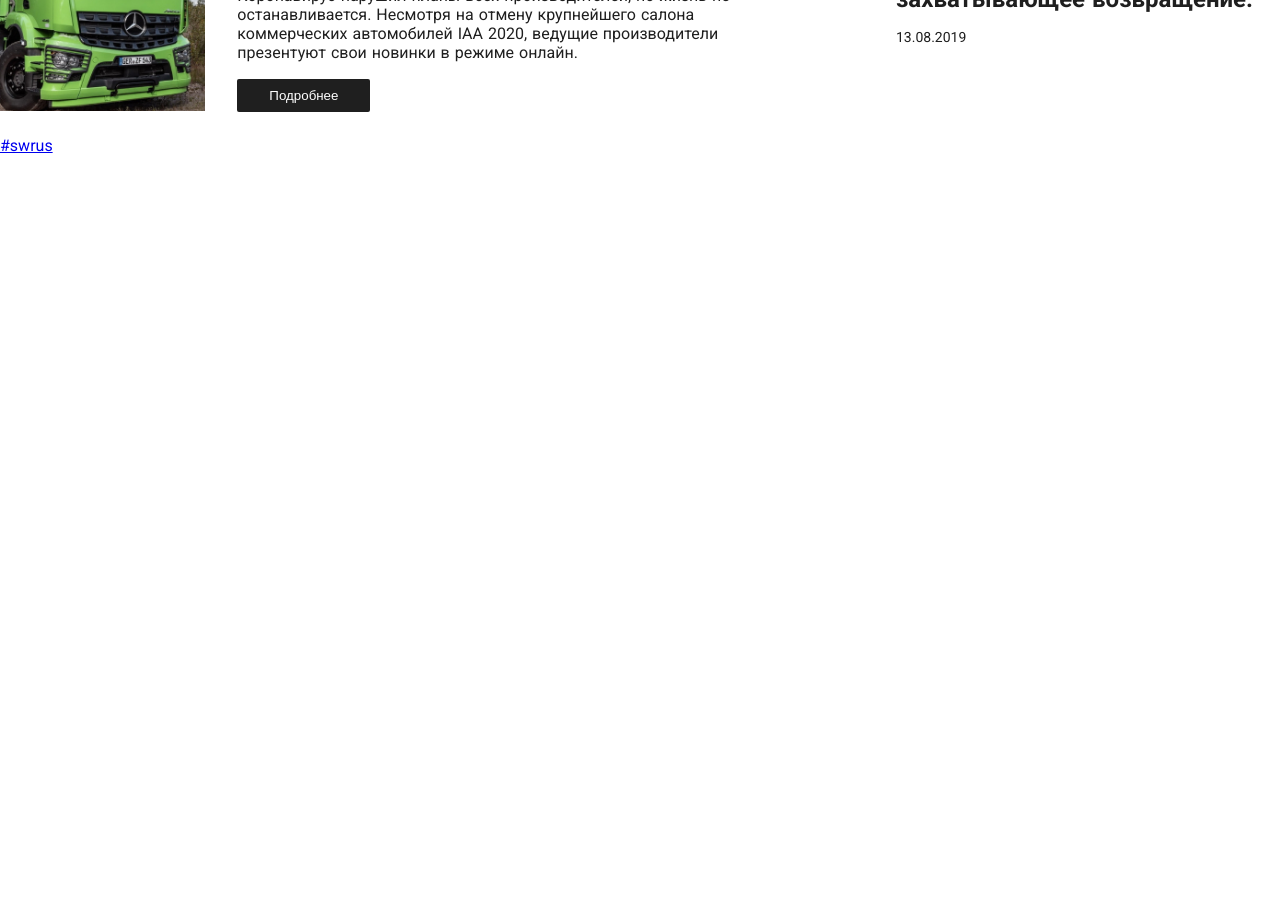
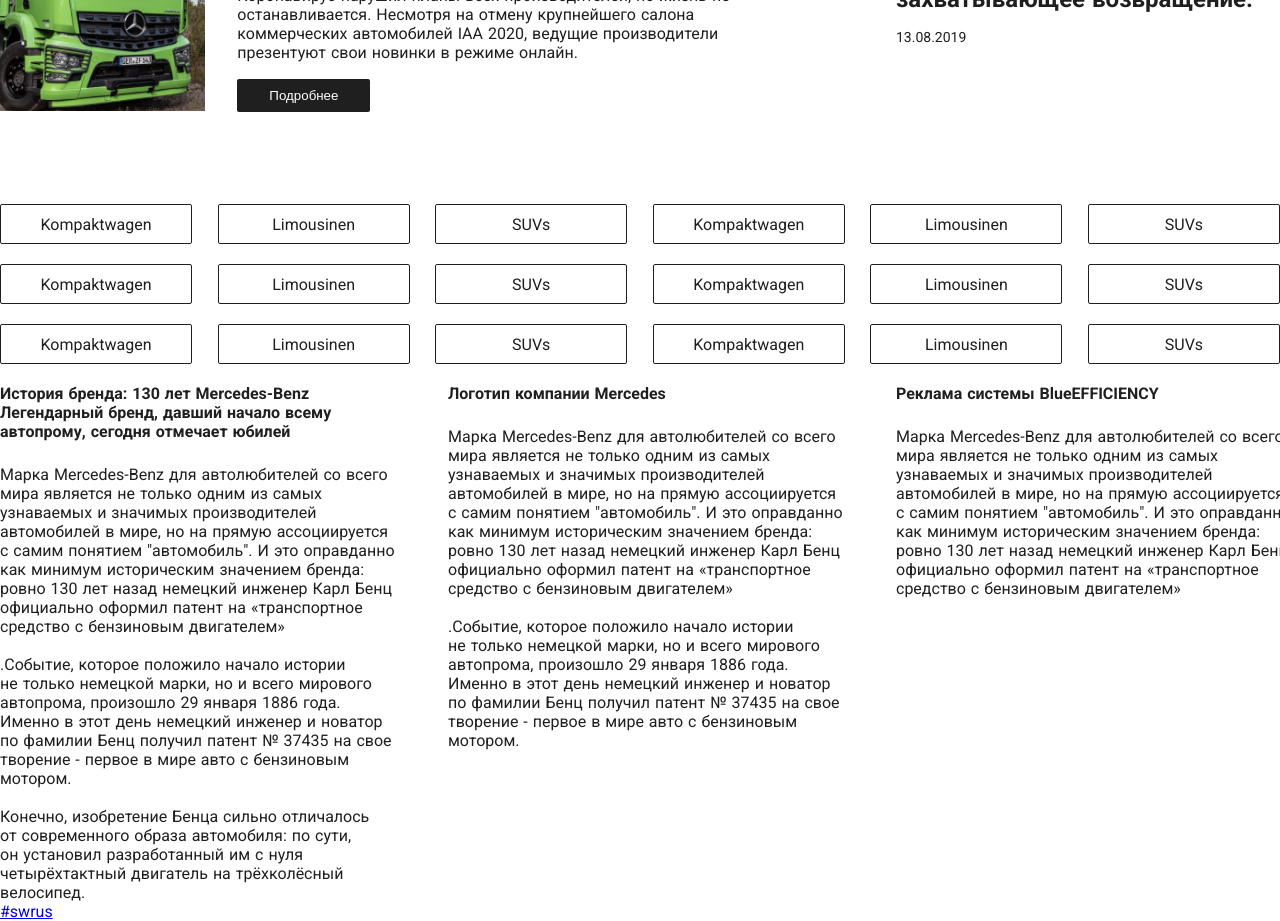
Before and after one commit to 10k20/fashion_shop, a Nuxt app in the folder webapp/: page / in a window 1280 px wide. Shown: the part 2700-3621 px from the top of the page. Before the commit the page ends 2855 px from the top, so only its background shows below. Built offline with nearby package versions, Linux system fonts and the light colour scheme; a web font is replaced by a local one.

Commit message:
articles section layout

```diff
--- /dev/null
+++ b/webapp/components/basic/ModelButton.vue
@@ -0,0 +1,38 @@
+<template>
+  <div class="model-button">
+    {{ model }}
+  </div>
+</template>
+<script>
+export default {
+  props: {
+    model: String,
+  },
+};
+</script>
+<style lang="scss" scoped>
+@import "~/assets/styles/breakpoints.scss";
+@import "~/assets/styles/colors.scss";
+
+.model-button {
+  width: 12rem;
+  height: 2.5rem;
+  color: $dark;
+  border: 1px solid $dark;
+  border-radius: 2px;
+  margin-bottom: 1.25rem;
+  display: flex;
+  justify-content: center;
+  align-items: center;
+  cursor: pointer;
+  transition: 0.1s ease-in-out;
+}
+.model-button:hover {
+  box-shadow: 0px 0px 15px $primary;
+  border: 1px solid $primary;
+}
+.model-button:active {
+  box-shadow: 0px 0px 0px $primary;
+  color: $primary;
+}
+</style>
--- /dev/null
+++ b/webapp/components/common/Article.vue
@@ -0,0 +1,36 @@
+<template>
+  <div class="article">
+    <div class="article-title">
+      <p>{{ articleTitle }}</p>
+    </div>
+    <div class="article-text">
+      <pre>{{ articleText }}</pre>
+    </div>
+  </div>
+</template>
+<script>
+export default {
+  props: {
+    articleTitle: String,
+    articleText: String,
+  },
+};
+</script>
+<style lang="scss" scoped>
+.article {
+  width: 30%;
+  display: flex;
+  flex-direction: column;
+  &-title {
+    font-style: 1.5rem;
+    font-weight: 700;
+    margin-bottom: 1.5rem;
+  }
+  &-text {
+    pre {
+      font-family: "Roboto", sans-serif;
+      max-width: 100%;
+    }
+  }
+}
+</style>
--- a/webapp/components/page/index/Articles.vue
+++ b/webapp/components/page/index/Articles.vue
@@ -1,14 +1,173 @@
 <template>
-<div class="wrapper">
-</div>
+  <div class="wrapper">
+    <div class="models">
+      <ModelButton
+        v-for="modelButton in modelButtons"
+        :key="modelButton.id"
+        :model="modelButton.model"
+      />
+    </div>
+    <div class="articles">
+      <Article
+        v-for="article in articles"
+        :key="article.id"
+        :articleTitle="article.articleTitle"
+        :articleText="article.articleText"
+      />
+    </div>
+  </div>
 </template>
 
 <script>
+import ModelButton from "~/components/basic/ModelButton";
+import Article from "~/components/common/Article";
 export default {
+  components: {
+    ModelButton,
+    Article,
+  },
+  data() {
+    return {
+      modelButtons: [
+        {
+          model: "Kompaktwagen",
+        },
+        {
+          model: "Limousinen",
+        },
+        {
+          model: "SUVs",
+        },
+        {
+          model: "Kompaktwagen",
+        },
+        {
+          model: "Limousinen",
+        },
+        {
+          model: "SUVs",
+        },
+        {
+          model: "Kompaktwagen",
+        },
+        {
+          model: "Limousinen",
+        },
+        {
+          model: "SUVs",
+        },
+        {
+          model: "Kompaktwagen",
+        },
+        {
+          model: "Limousinen",
+        },
+        {
+          model: "SUVs",
+        },
+        {
+          model: "Kompaktwagen",
+        },
+        {
+          model: "Limousinen",
+        },
+        {
+          model: "SUVs",
+        },
+        {
+          model: "Kompaktwagen",
+        },
+        {
+          model: "Limousinen",
+        },
+        {
+          model: "SUVs",
+        },
+      ],
+      articles: [
+        {
+          articleTitle:
+            "История бренда: 130 лет Mercedes-Benz Легендарный бренд, давший начало всему автопрому, сегодня отмечает юбилей",
+          articleText: `Марка Mercedes-Benz для автолюбителей со всего
+мира является не только одним из самых
+узнаваемых и значимых производителей
+автомобилей в мире, но на прямую ассоциируется
+с самим понятием "автомобиль". И это оправданно
+как минимум историческим значением бренда:
+ровно 130 лет назад немецкий инженер Карл Бенц
+официально оформил патент на «транспортное
+средство с бензиновым двигателем»
 
-}
+.Событие, которое положило начало истории
+не только немецкой марки, но и всего мирового
+автопрома, произошло 29 января 1886 года.
+Именно в этот день немецкий инженер и новатор
+по фамилии Бенц получил патент № 37435 на свое
+творение - первое в мире авто с бензиновым
+мотором.
+
+Конечно, изобретение Бенца сильно отличалось
+от современного образа автомобиля: по сути,
+он установил разработанный им с нуля
+четырёхтактный двигатель на трёхколёсный
+велосипед.`,
+        },
+        {
+          articleTitle: "Логотип компании Mercedes",
+          articleText: `Марка Mercedes-Benz для автолюбителей со всего
+мира является не только одним из самых
+узнаваемых и значимых производителей
+автомобилей в мире, но на прямую ассоциируется
+с самим понятием "автомобиль". И это оправданно
+как минимум историческим значением бренда:
+ровно 130 лет назад немецкий инженер Карл Бенц
+официально оформил патент на «транспортное
+средство с бензиновым двигателем»
+
+.Событие, которое положило начало истории
+не только немецкой марки, но и всего мирового
+автопрома, произошло 29 января 1886 года.
+Именно в этот день немецкий инженер и новатор
+по фамилии Бенц получил патент № 37435 на свое
+творение - первое в мире авто с бензиновым
+мотором.`,
+        },
+        {
+          articleTitle: "Реклама системы BlueEFFICIENCY",
+          articleText: `Марка Mercedes-Benz для автолюбителей со всего
+мира является не только одним из самых
+узнаваемых и значимых производителей
+автомобилей в мире, но на прямую ассоциируется
+с самим понятием "автомобиль". И это оправданно
+как минимум историческим значением бренда:
+ровно 130 лет назад немецкий инженер Карл Бенц
+официально оформил патент на «транспортное
+средство с бензиновым двигателем»`,
+        },
+      ],
+    };
+  },
+};
 </script>
 
-<style>
-
+<style lang="scss" scoped>
+@import "~/assets/styles/breakpoints.scss";
+@import "~/assets/styles/colors.scss";
+.wrapper {
+  display: flex;
+  flex-direction: column;
+  width: 80rem;
+  margin: 0 auto;
+  padding-top: 4.25rem;
+  justify-content: space-between;
+  .models {
+    display: flex;
+    flex-wrap: wrap;
+    justify-content: space-between;
+  }
+  .articles {
+    display: flex;
+    justify-content: space-between;
+  }
+}
 </style>
```
